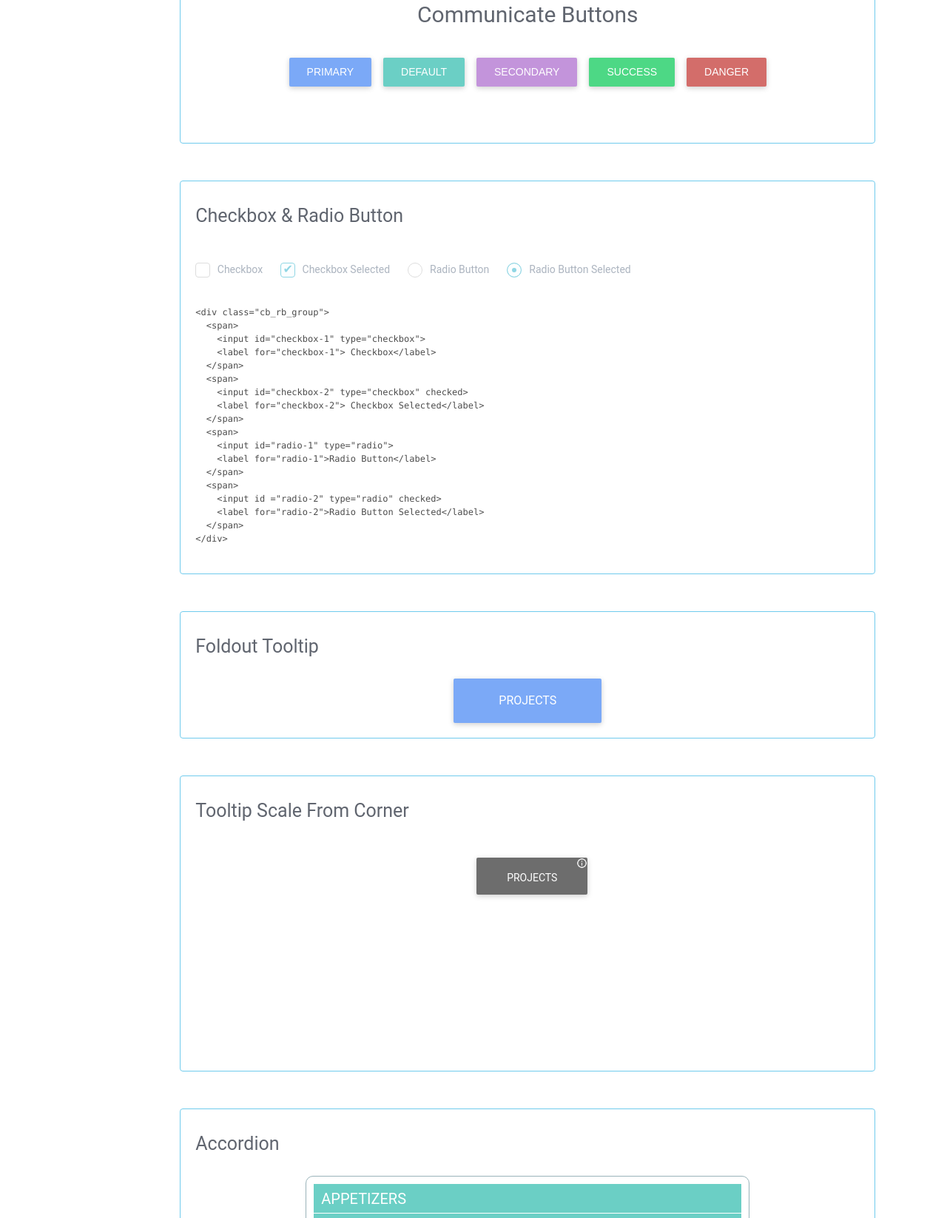
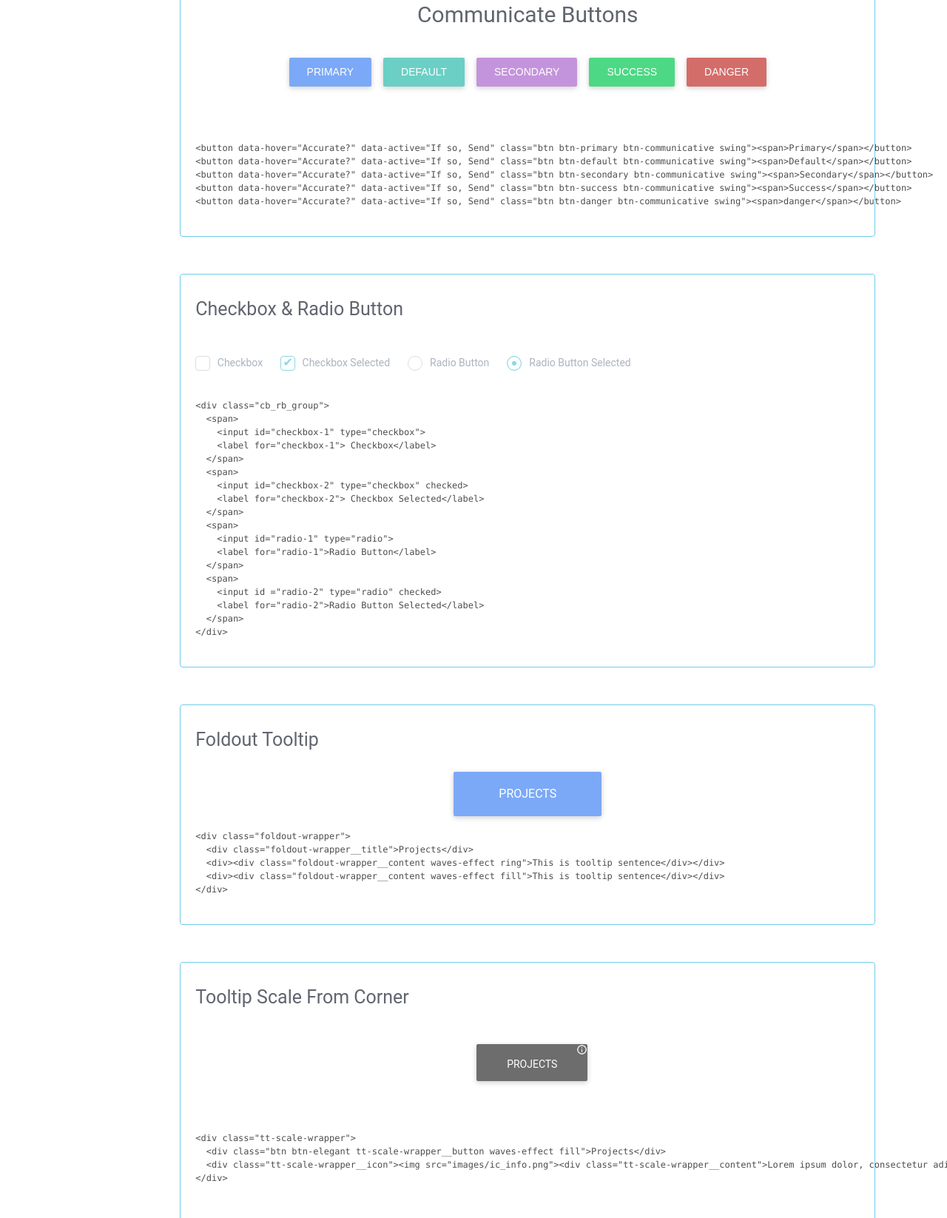
Before and after one commit to hiepvo/components, a plain HTML site: page index.html in a window 1280 px wide. Shown: the part 2831-4477 px from the top of the page at 74% size. Drawn offline with Linux system fonts and the light colour scheme.

Commit message:
add pre code

```diff
--- a/index.html
+++ b/index.html
@@ -180,9 +180,15 @@
                   class = "btn btn-secondary btn-communicative swing"><span>Secondary</span></button>
           <button data-hover = "Accurate?" data-active = "If so, Send"
                   class = "btn btn-success btn-communicative swing"><span>Success</span></button>
-          <button data-hover = "Accurate?" data-active = "If so, Send" class = "btn btn-danger btn-communicative swing">
-            <span>danger</span></button>
+          <button data-hover = "Accurate?" data-active = "If so, Send" class = "btn btn-danger btn-communicative swing"><span>danger</span></button>
         </div>
+        <pre><code class = "language-html">
+&lt;button data-hover=&quot;Accurate?&quot; data-active=&quot;If so, Send&quot; class=&quot;btn btn-primary btn-communicative swing&quot;&gt;&lt;span&gt;Primary&lt;/span&gt;&lt;/button&gt;
+&lt;button data-hover=&quot;Accurate?&quot; data-active=&quot;If so, Send&quot; class=&quot;btn btn-default btn-communicative swing&quot;&gt;&lt;span&gt;Default&lt;/span&gt;&lt;/button&gt;
+&lt;button data-hover=&quot;Accurate?&quot; data-active=&quot;If so, Send&quot; class=&quot;btn btn-secondary btn-communicative swing&quot;&gt;&lt;span&gt;Secondary&lt;/span&gt;&lt;/button&gt;
+&lt;button data-hover=&quot;Accurate?&quot; data-active=&quot;If so, Send&quot; class=&quot;btn btn-success btn-communicative swing&quot;&gt;&lt;span&gt;Success&lt;/span&gt;&lt;/button&gt;
+&lt;button data-hover=&quot;Accurate?&quot; data-active=&quot;If so, Send&quot; class=&quot;btn btn-danger btn-communicative swing&quot;&gt;&lt;span&gt;danger&lt;/span&gt;&lt;/button&gt;
+      </code></pre>
       </section>
       <!-- End Buttons -->
       <section id = "cb-rb">
@@ -229,29 +235,37 @@
       <!-- End Checkbox & Radio Button -->
       <section id = "foldout-tooltip">
         <h2>Foldout Tooltip</h2>
-        <div class = "foldout-wrapper">
-          <div class = "foldout-wrapper__title">Projects</div>
+        <div class="foldout-wrapper">
+          <div class="foldout-wrapper__title">Projects</div>
           <div>
-            <div class = "foldout-wrapper__content waves-effect ring">This is tooltip sentence</div>
+            <div class="foldout-wrapper__content waves-effect ring">This is tooltip sentence</div>
           </div>
           <div>
-            <div class = "foldout-wrapper__content waves-effect fill">This is tooltip sentence</div>
+            <div class="foldout-wrapper__content waves-effect fill">This is tooltip sentence</div>
           </div>
         </div>
+        <pre><code class = "language-html">
+&lt;div class=&quot;foldout-wrapper&quot;&gt;
+  &lt;div class=&quot;foldout-wrapper__title&quot;&gt;Projects&lt;/div&gt;
+  &lt;div&gt;&lt;div class=&quot;foldout-wrapper__content waves-effect ring&quot;&gt;This is tooltip sentence&lt;/div&gt;&lt;/div&gt;
+  &lt;div&gt;&lt;div class=&quot;foldout-wrapper__content waves-effect fill&quot;&gt;This is tooltip sentence&lt;/div&gt;&lt;/div&gt;
+&lt;/div&gt;
+      </code></pre>
       </section>
       <section style = "height: 40rem;" id = "scale-tooltip">
         <h2>Tooltip Scale From Corner</h2>
         <div class = "wrapper-content">
-          <!--
           <div class="tt-scale-wrapper">
-            <button class = "btn btn-primary tt-scale-wrapper__icon">Projects</button>
-            <span><div class = "tt-scale-wrapper__content">This is a text</div></span>
-          </div>-->
-          <div class="parent">
-            <div class="btn btn-elegant sibling waves-effect fill">Projects</div>
-            <div class="child"><img src="images/ic_info.png"><div class = "tt-scale-wrapper__content">Lorem ipsum dolor, consectetur adipiscing elit. Donec metus orci. Aliquam commodo, faucibus sem nec, consequat mauris. Quisque tempus pretium dolor vitae tincidunt.</div></div>
+            <div class="btn btn-elegant tt-scale-wrapper__button waves-effect fill">Projects</div>
+            <div class="tt-scale-wrapper__icon"><img src="images/ic_info.png"><div class = "tt-scale-wrapper__content">Lorem ipsum dolor, consectetur adipiscing elit. Donec metus orci. Aliquam commodo, faucibus sem nec, consequat mauris. Quisque tempus pretium dolor vitae tincidunt.</div></div>
           </div>
         </div>
+        <pre><code class = "language-html">
+&lt;div class=&quot;tt-scale-wrapper&quot;&gt;
+  &lt;div class=&quot;btn btn-elegant tt-scale-wrapper__button waves-effect fill&quot;&gt;Projects&lt;/div&gt;
+  &lt;div class=&quot;tt-scale-wrapper__icon&quot;&gt;&lt;img src=&quot;images/ic_info.png&quot;&gt;&lt;div class=&quot;tt-scale-wrapper__content&quot;&gt;Lorem ipsum dolor, consectetur adipiscing elit. Donec metus orci. Aliquam commodo, faucibus sem nec, consequat mauris. Quisque tempus pretium dolor vitae tincidunt.&lt;/div&gt;&lt;/div&gt;
+&lt;/div&gt;
+      </code></pre>
       </section>
       <section id = "accordion">
         <h2>Accordion</h2>
--- a/stylesheets/components/_buttons.scss
+++ b/stylesheets/components/_buttons.scss
@@ -582,14 +582,14 @@
 }
 
 /* -------- tooltip scale from corner ----------*/
-.parent {
+.tt-scale-wrapper {
   height:50px;
   margin: 0 auto;
   width:150px;
 }
 
 
-.sibling{
+.tt-scale-wrapper__button{
   position: relative;
   width:150px;
   height:50px;
@@ -599,7 +599,7 @@
 }
 
 
-.child {
+.tt-scale-wrapper__icon {
   background-color: transparent;
   height: 15px;
   left: 6px;
@@ -621,14 +621,14 @@
   line-height: 2rem;
 }
 
-.child  img {
+.tt-scale-wrapper__icon  img {
   background-size: cover;
   opacity: 1;
   visibility: visible;
   width:15px;
 }
 
-.child:hover {
+.tt-scale-wrapper__icon:hover {
   background-color: $info-color;
   height: 25rem;
   width: 150px;
@@ -639,12 +639,12 @@
   transition: height 0.5s .5s, width 0.5s;
 }
 
-.child:hover img {
+.tt-scale-wrapper__icon:hover img {
   opacity: 0;
   visibility: hidden;
 }
 
-.child:hover .tt-scale-wrapper__content {
+.tt-scale-wrapper__icon:hover .tt-scale-wrapper__content {
   opacity: 1;
   visibility: visible;
   -webkit-transition: opacity 0.5s 0.75s;
@@ -655,7 +655,7 @@
 }
 
 
-.child:not(:hover) .tt-scale-wrapper__content {
+.tt-scale-wrapper__icon:not(:hover) .tt-scale-wrapper__content {
   opacity: 0;
   visibility: hidden;
 }
```
Also changed, not shown: stylesheets/main.css.
